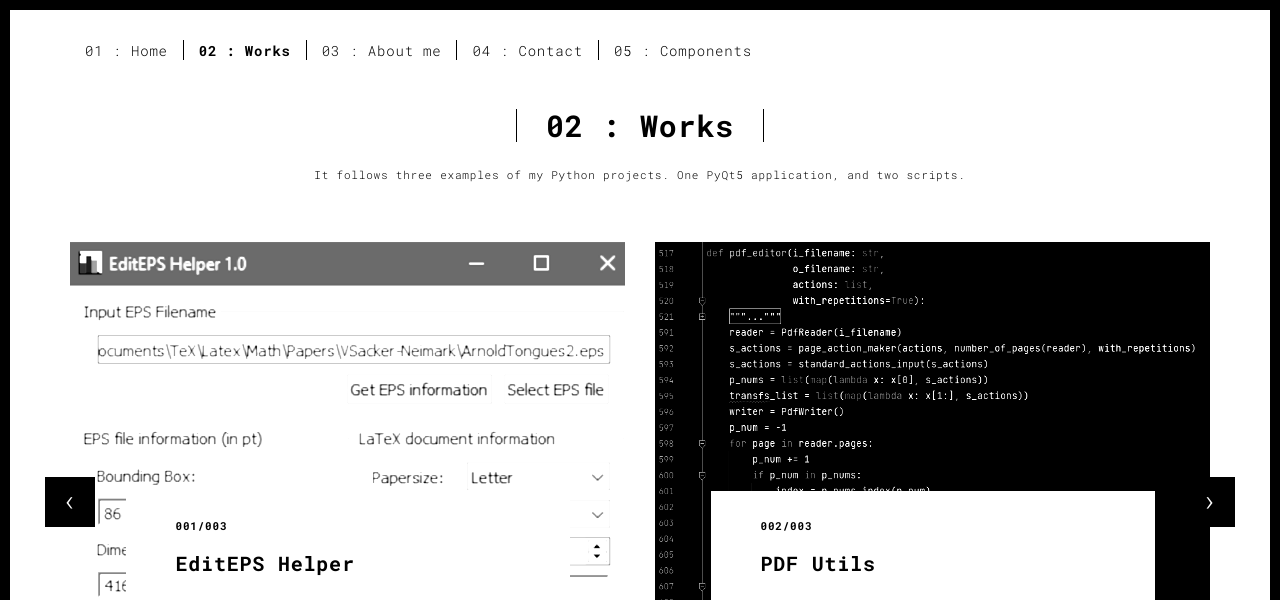
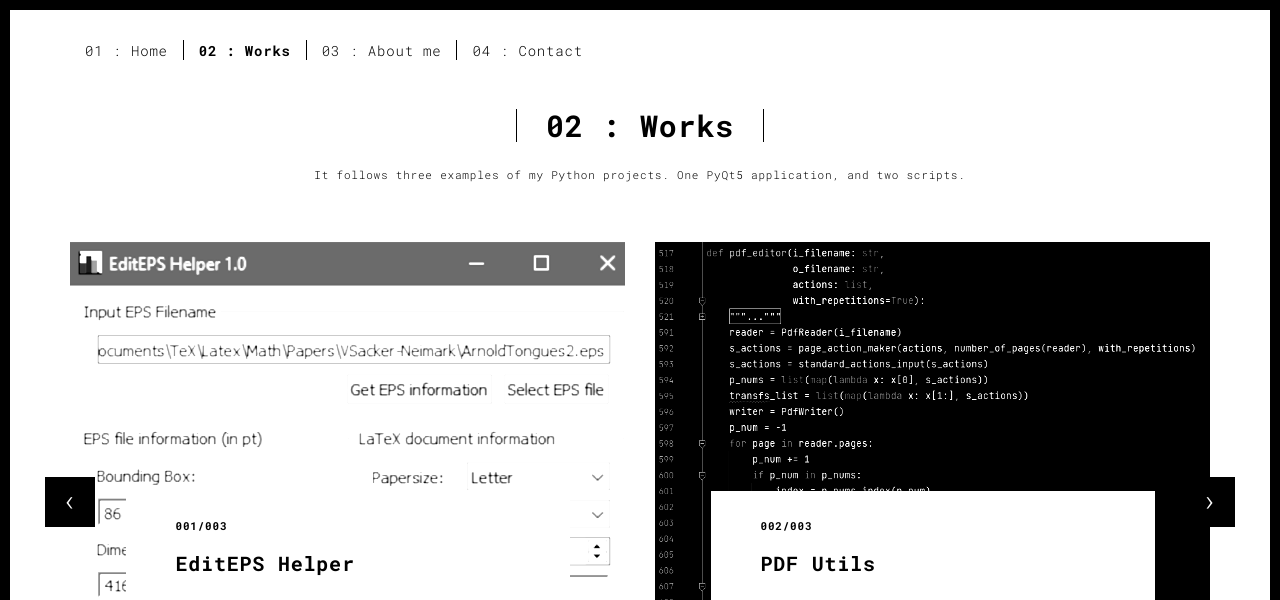
Before and after one commit to josec-martin/portfolio, a Flask app: page /works.html in a window 1280 px wide. Shown: the top 600 px of the page. Run offline with Flask 2, Linux system fonts and the light colour scheme; some libraries are stand-ins or nearby versions.

Commit message:
Deleted '05 : components' from HTML files except index.html

```diff
--- a/database.csv
+++ b/database.csv
@@ -9,3 +9,4 @@ jmartin@usb.ve,I need ...,lllokj  ol
 john@ucv.ve,This is a test,Eureka!
 jmartin@usb.ve,One question,this is a test!!!!
 kkk@jhf.com,bla,bla
+kkkk@g,kkkk,llll ll
--- a/templates/about.html
+++ b/templates/about.html
@@ -41,7 +41,6 @@
           <li><a href="./works.html" title="">02 : Works</a></li>
           <li><a href="./about.html" title="">03 : About me</a></li>
           <li><a href="./contact.html" title="">04 : Contact</a></li>
-          <li><a href="./components.html" title="">05 : Components</a></li>
         </ul>
 
 
--- a/templates/contact.html
+++ b/templates/contact.html
@@ -41,7 +41,6 @@
           <li><a href="./works.html" title="">02 : Works</a></li>
           <li><a href="./about.html" title="">03 : About me</a></li>
           <li><a href="./contact.html" title="">04 : Contact</a></li>
-          <li><a href="./components.html" title="">05 : Components</a></li>
         </ul>
 
 
--- a/templates/tryagain.html
+++ b/templates/tryagain.html
@@ -41,7 +41,6 @@
           <li><a href="./works.html" title="">02 : Works</a></li>
           <li><a href="./about.html" title="">03 : About me</a></li>
           <li><a href="./contact.html" title="">04 : Contact</a></li>
-          <li><a href="./components.html" title="">05 : Components</a></li>
         </ul>
 
 
--- a/templates/works.html
+++ b/templates/works.html
@@ -41,7 +41,6 @@
           <li><a href="./works.html" title="">02 : Works</a></li>
           <li><a href="./about.html" title="">03 : About me</a></li>
           <li><a href="./contact.html" title="">04 : Contact</a></li>
-          <li><a href="./components.html" title="">05 : Components</a></li>
         </ul>
 
 
```
